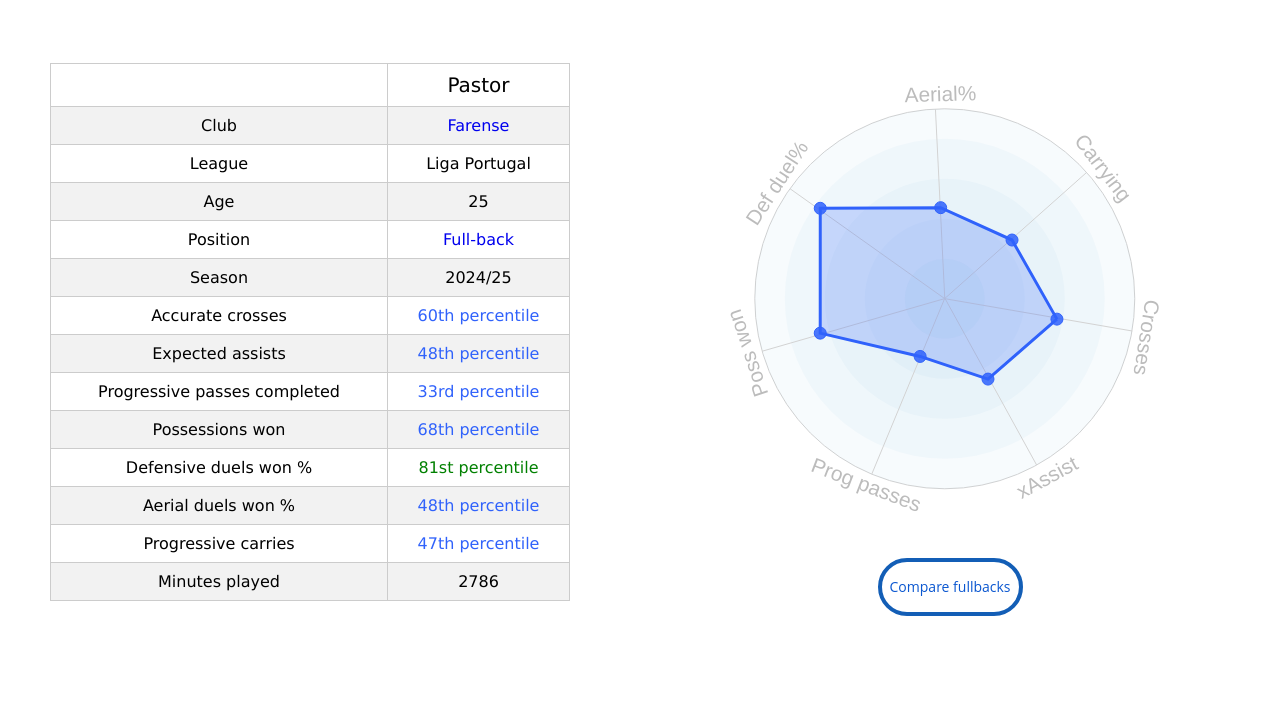
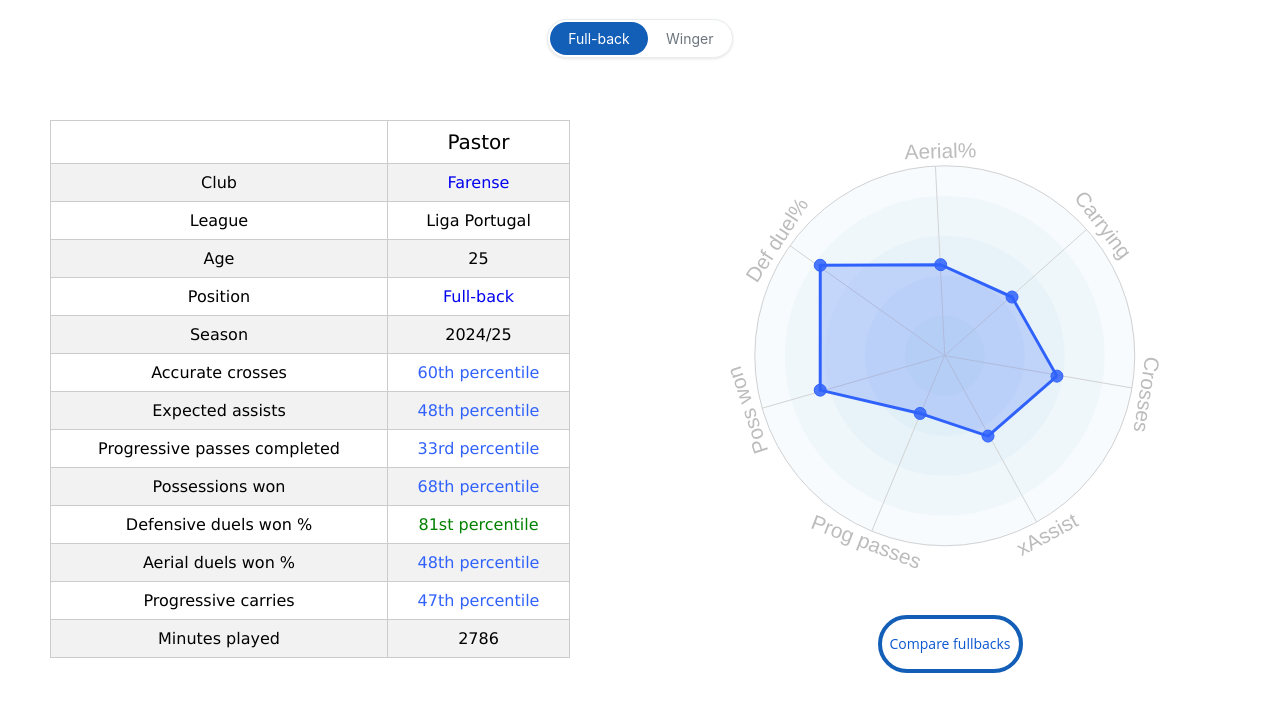
Before and after one commit to ohlitmybad/Pastor_Full-back_stats, a plain HTML site: page index.html in a window 1280 px wide. Shown: the part 70-791 px from the top of the page. Drawn offline with nearby package versions, Linux system fonts and the light colour scheme; no server answers; a script that the page names is missing.

Commit message:
Update index.html

```diff
--- a/index.html
+++ b/index.html
@@ -702,10 +702,71 @@ svg text
     </div>
   </div></div>
 </header>
+    <div class="position-toggle-container">
+        <div class="position-toggle">
+            <a href="https://datamb.football/Pastor_Full-back_stats" class="position-btn active">Full-back</a><a href="https://datamb.football/Pastor_Winger_stats" class="position-btn">Winger</a>
+        </div>
+    </div>
+
 <script async src="https://pagead2.googlesyndication.com/pagead/js/adsbygoogle.js?client=ca-pub-7677714701428206"
      crossorigin="anonymous"></script>
      <script src="https://cdnjs.cloudflare.com/ajax/libs/xlsx/0.16.9/xlsx.full.min.js"></script>
-</head>
+
+    <style>
+    /* Position Toggle Styles */
+    .position-toggle-container {
+        display: flex;
+        justify-content: center;
+        margin: 10px 0 8px 0;
+        padding: 0 20px;
+    }
+
+    /* Mobile responsive */
+    @media only screen and (max-width: 1048px) {
+        .position-toggle-container {
+            margin: 8px 0 -25px 0;
+        }
+    }
+
+    .position-toggle {
+        display: flex;
+        background: white;
+        border: 1px solid #e9ecef;
+        border-radius: 20px;
+        overflow: hidden;
+        box-shadow: 0 1px 3px rgba(0,0,0,0.1);
+        gap: 2px;
+        padding: 2px;
+    }
+
+    .position-btn {
+        padding: 8px 16px;
+        border: none;
+        background: transparent;
+        cursor: pointer;
+        font-family: -apple-system, BlinkMacSystemFont, 'Segoe UI', Roboto, Oxygen, Ubuntu, Cantarell, 'Helvetica Neue', sans-serif;
+        font-size: 14px;
+        font-weight: 400;
+        color: #6c757d;
+        transition: all 0.15s ease-in-out;
+        text-decoration: none;
+        display: inline-block;
+        min-width: 80px;
+        text-align: center;
+        white-space: nowrap;
+        border-radius: 18px;
+        box-sizing: border-box;
+    }
+
+    .position-btn.active {
+        background: #135eb7;
+        color: white;
+        text-decoration: none;
+        padding: 8px 18px;
+        pointer-events: none;
+    }
+    </style>
+    </head>
 
 <script async src="https://www.googletagmanager.com/gtag/js?id=G-PSBMXX80EF"></script>
 <script>
```
